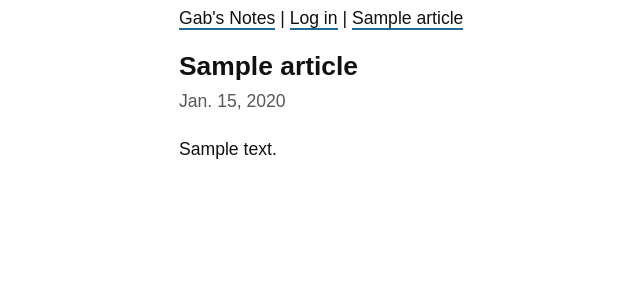
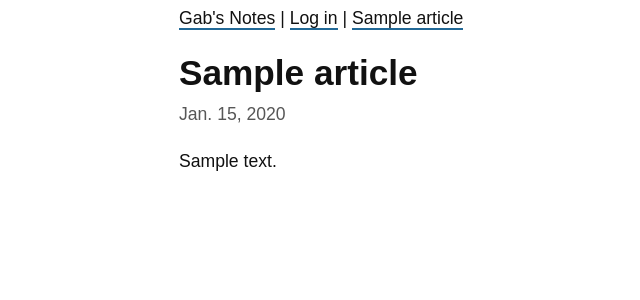
Before and after one commit to Crocmagnon/python-blog, a Django app: a page that uses articles/templates/articles/article_detail.html in a window 1280 px wide. Shown: the top 300 px of the page, without its empty margins (141-781 px from the left). Run offline with Django 3.2, Linux system fonts and the light colour scheme; tables that the repository leaves empty hold one stand-in row (values such as "Sample post").

Commit message:
Fix heading size for article detail

```diff
--- a/articles/static/style.css
+++ b/articles/static/style.css
@@ -36,7 +36,7 @@ a:hover, a:focus {
     color: var(--background);
 }
 
-article.article-list h2 a {
+.article-list h2 a {
     border-color: transparent;
 }
 
@@ -57,11 +57,11 @@ article.article-list h2 a {
     flex-grow: 0;
 }
 
-article.article-list + article.article-list {
+.article-list + .article-list {
     margin-top: 4em;
 }
 
-article.article-list h2, article h1 {
+.article-list h2, .article-detail h1 {
     margin-bottom: .2em;
 }
 
--- a/articles/templates/articles/article_detail.html
+++ b/articles/templates/articles/article_detail.html
@@ -4,11 +4,11 @@
     {{ article.title }}
 {% endblock %}
 {% block content %}
-    <article>
+    <div class="article-detail">
         <h1>{{ article.title }}{% if article.status != article.PUBLISHED %} ({{ article.status }}){% endif %}</h1>
         {% include "articles/metadata_snippet.html" %}
         <div>
             {{ article.get_formatted_content|safe }}
         </div>
-    </article>
+    </div>
 {% endblock %}
```
